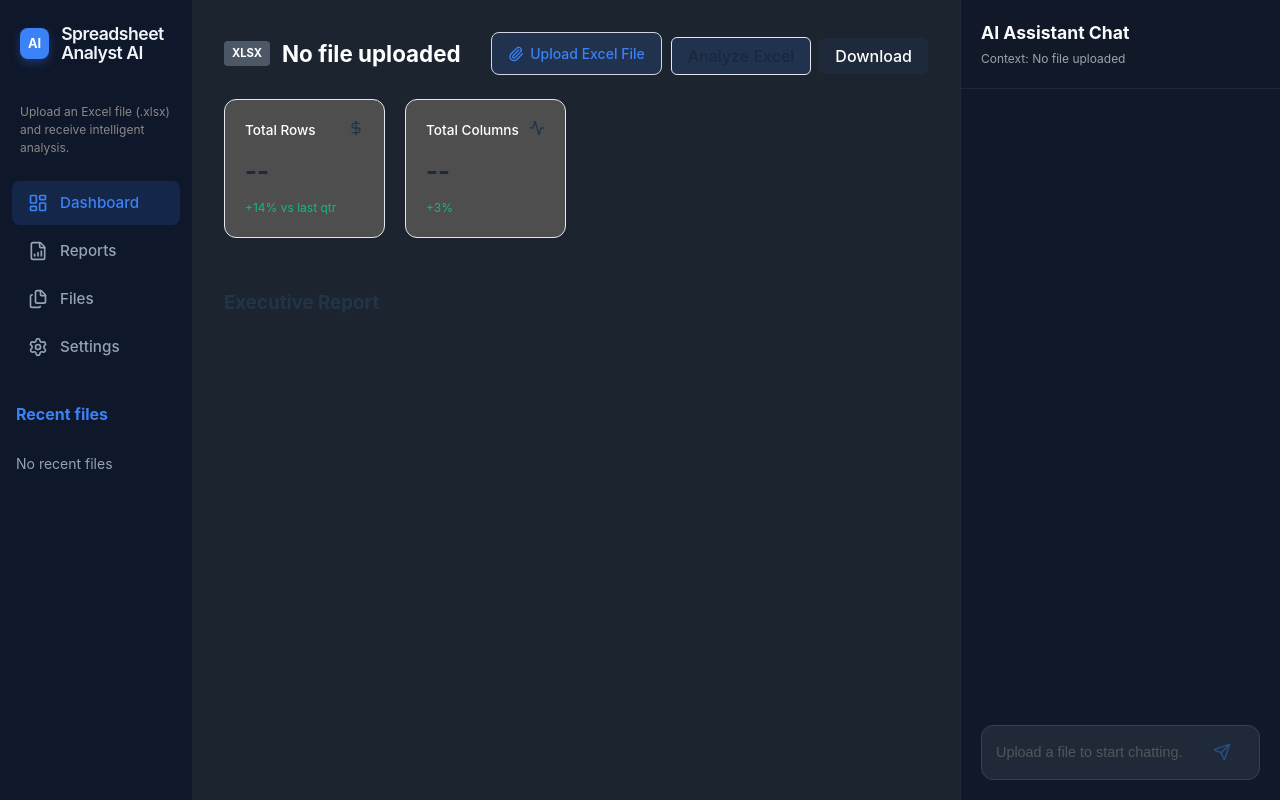
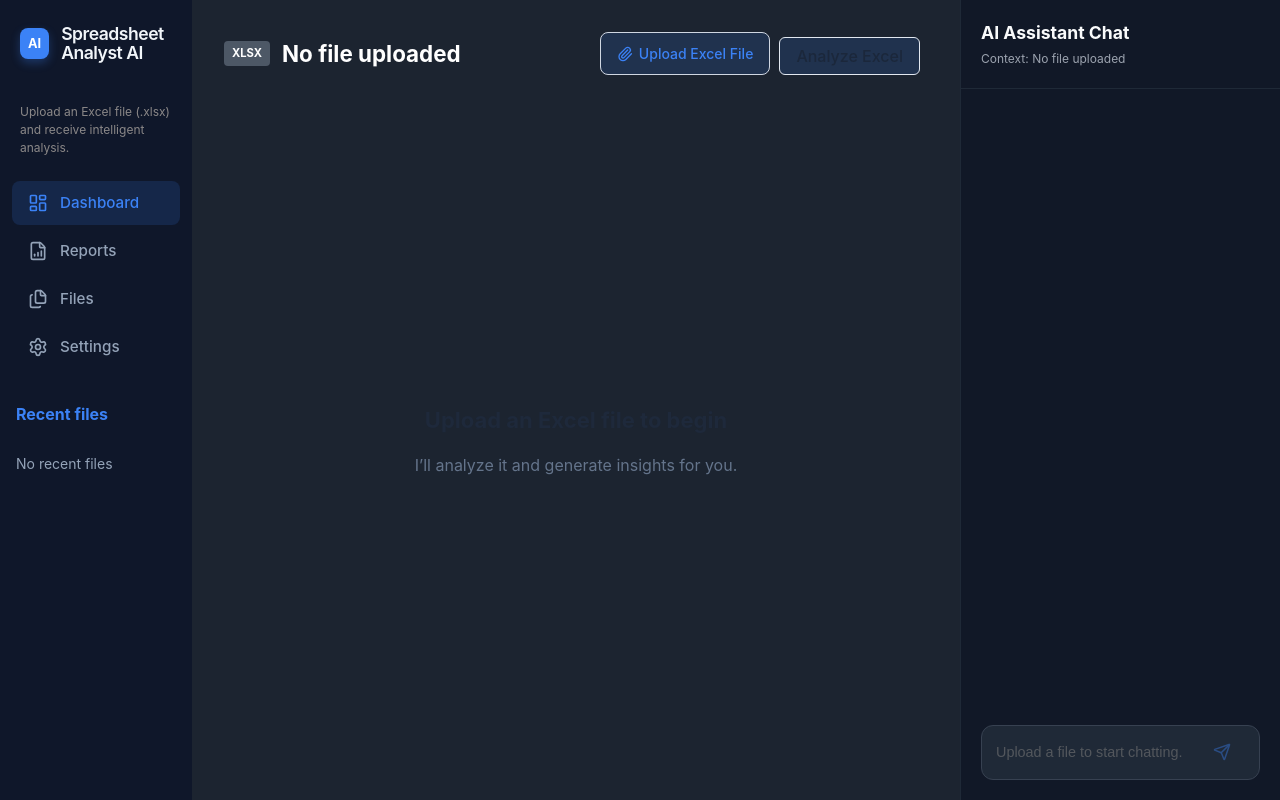
Before and after one commit to iprowriter/excel-ai, a React (Vite) app: page / in a window 1280 px wide. Built offline with nearby package versions, Linux system fonts and the light colour scheme.

Commit message:
added working chat and report analyses

```diff
--- a/src/components/mainArea/MainAreaComponent.tsx
+++ b/src/components/mainArea/MainAreaComponent.tsx
@@ -1,8 +1,10 @@
-import { useState } from "react";
+import { useEffect, useState } from "react";
 import "./mainAreaComponent.css";
 import { BarChart3, Activity, DollarSign, Paperclip } from 'lucide-react';
 import { useStore } from "../../store/useStore"
 import { parseAIReport } from "../../utils/parseReport";
+
+
 
 
 function MainAreaComponent() {
@@ -10,8 +12,19 @@ function MainAreaComponent() {
 
   const [file, setLocalFile] = useState<File | null>(null);
   const [loading, setLoading] = useState(false);
+  const [loadingIndex, setLoadingIndex] = useState(0);
 
   const fileName = useStore((state) => state.fileName);
+
+
+  useEffect(() => {
+     if (!loading) return;
+     const interval = setInterval(() => {
+        setLoadingIndex((i) => (i + 1) % loadingMessages.length);
+     }, 2000);
+     return () => clearInterval(interval);
+    },  [loading]
+  );
 
 
   const handleUpload = async () => {
@@ -51,14 +64,16 @@ function MainAreaComponent() {
 
   const summary = analysis?.structured?.summary;
 
-  return (
+  return  (
     <main className="main-content">
-            {/* Dashboard Header */}
+
+      {/* ALWAYS VISIBLE HEADER */}
       <header className="dashboard-header">
         <div className="header-info">
           <div className="file-badge">XLSX</div>
           <h2>{fileName ?? "No file uploaded"}</h2>
         </div>
+
         <div className="header-actions">
           <label className="upload-box">
             <input
@@ -82,32 +97,39 @@ function MainAreaComponent() {
           >
             {loading ? "Processing..." : "Analyze Excel"}
           </button>
-                <button className="primary-btn">Download</button>
+
+          {/* <button className="primary-btn">Download</button> */}
         </div>
       </header>
 
-            {/* Summary Alert */}
-
-            {/* {analysis && (
-                <div className="ai-summary-alert">
-                    <Sparkles size={18} className="sparkle-icon" />
-                    <p>
-                    <strong>AI Insight:</strong> {overview}
-                    </p>
+      {/* CONTENT AREA SWITCHES BELOW */}
+      {loading ? (
+        // LOADING SCREEN
+        <div className="loading-screen">
+          <div className="loading-container">
+            <div className="spinner"></div>
+            <p className="loading-text">{loadingMessages[loadingIndex]}</p>
           </div>
-            )} */}
-
-
-
-            {/* KPI Grid */}
+        </div>
+      ) : !analysis ? (
+        // EMPTY STATE
+        <div className="empty-state">
+          <div className="empty-message">
+            <h2>Upload an Excel file to begin</h2>
+            <p>I’ll analyze it and generate insights for you.</p>
+          </div>
+        </div>
+      ) : (
+        // DASHBOARD CONTENT
+        <>
+          {/* KPI GRID */}
           <section className="kpi-grid">
             <div className="kpi-card">
               <div className="kpi-top">
                 <span className="kpi-label">Total Rows</span>
                 <DollarSign size={16} className="kpi-icon blue" />
               </div>
-                <div className="kpi-value"> {analysis?.structured?.rows ?? "--"}</div>
-                <div className="kpi-trend positive">+14% vs last qtr</div>
+              <div className="kpi-value">{analysis?.structured?.rows ?? "--"}</div>
             </div>
 
             <div className="kpi-card">
@@ -115,11 +137,12 @@ function MainAreaComponent() {
                 <span className="kpi-label">Total Columns</span>
                 <Activity size={16} className="kpi-icon purple" />
               </div>
-                <div className="kpi-value">{analysis?.structured?.columns?.length ?? "--"}</div>
-                <div className="kpi-trend positive">+3%</div>
+              <div className="kpi-value">
+                {analysis?.structured?.columns?.length ?? "--"}
+              </div>
             </div>
 
-                {summary  &&
+            {summary &&
               Object.entries(summary)
                 .filter(([_, v]: any) => v.type === "numeric")
                 .slice(0, 2)
@@ -129,15 +152,15 @@ function MainAreaComponent() {
                       <span className="kpi-label">{key}</span>
                     </div>
                     <div className="kpi-value">{v.mean}</div>
-                            <div className="kpi-trend">Min {v.min} / Max {v.max}</div>
+                    <div className="kpi-trend">
+                      Min {v.min} / Max {v.max}
+                    </div>
                   </div>
                 ))}
-
           </section>
 
-            {/* Charts Section */}
+          {/* CHARTS */}
           <section className="charts-container">
-                {analysis && (
             <div className="chart-card">
               <div className="chart-header">
                 <BarChart3 size={18} />
@@ -160,9 +183,9 @@ function MainAreaComponent() {
                 </div>
               </div>
             </div>
-                    )}
+          </section>
 
-            </section>
+          {/* REPORT */}
            <section className="report-section">
                 <h3>Executive Report</h3>
 
@@ -186,10 +209,26 @@ function MainAreaComponent() {
                     ))}
                 </div>
             </section>
-
+        </>
+      )}
     </main>
-
   );
 }
 
 export default MainAreaComponent;
+
+
+
+const loadingMessages = [
+    "Contacting server…",
+    "Analyzing your document…",
+    "Processing spreadsheet…",
+    "Calculating statistics…",
+    "Generating report…",
+    "Checking column structure…",
+    "Validating data integrity…",
+    "Mapping relationships in the data…",
+    "Optimizing for clarity…",
+    "Understanding trends and patterns…",
+    "Extracting insights…",
+ ];
--- a/src/components/mainArea/mainAreaComponent.css
+++ b/src/components/mainArea/mainAreaComponent.css
@@ -220,3 +220,53 @@
 .upload-text {
   pointer-events: none;
 }
+
+.loading-screen,
+.empty-state {
+  display: flex;
+  align-items: center;
+  justify-content: center;
+  height: calc(100vh - 120px);
+  text-align: center;
+}
+
+.loading-container {
+  display: flex;
+  flex-direction: column;
+  align-items: center;
+  gap: 16px;
+}
+
+.spinner {
+  width: 48px;
+  height: 48px;
+  border: 4px solid #dbeafe;
+  border-top-color: #3b82f6;
+  border-radius: 50%;
+  animation: spin 0.8s linear infinite;
+}
+
+@keyframes spin {
+  to { transform: rotate(360deg); }
+}
+
+.loading-text {
+  font-size: 16px;
+  color: #475569;
+  animation: fade 0.5s ease;
+}
+
+@keyframes fade {
+  from { opacity: 0; }
+  to { opacity: 1; }
+}
+
+.empty-message h2 {
+  font-size: 22px;
+  color: #1e293b;
+  margin-bottom: 8px;
+}
+
+.empty-message p {
+  color: #64748b;
+}
```
Lines whose indentation alone changed are shown as unchanged.
